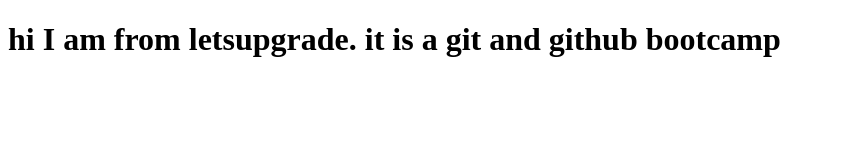
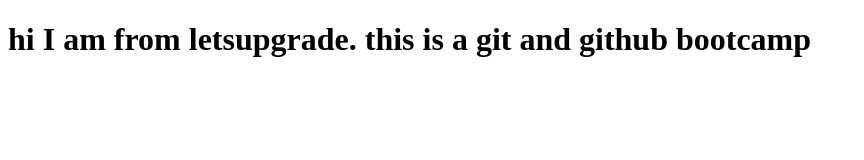
Before and after one commit to Suprith600/bootcamp_testing, a plain HTML site: page index.html in a window 1280 px wide. Shown: the whole page, without its empty margins (0-864 px from the left). Drawn offline with Linux system fonts and the light colour scheme.

Commit message:
2nd change

```diff
--- a/index.html
+++ b/index.html
@@ -7,7 +7,7 @@
     </head>
     <body>
         <h1>
-            hi I am from letsupgrade. it is a git and github bootcamp
+            hi I am from letsupgrade. this is a git and github bootcamp
         </h1>
     </body>
 </html>
```
